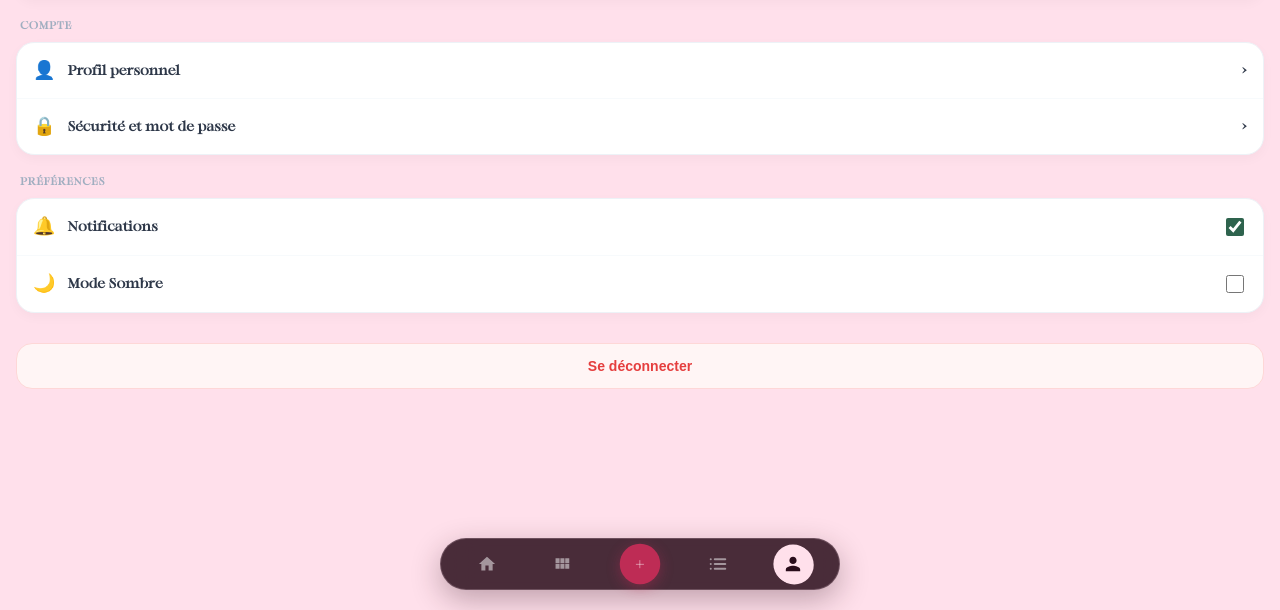
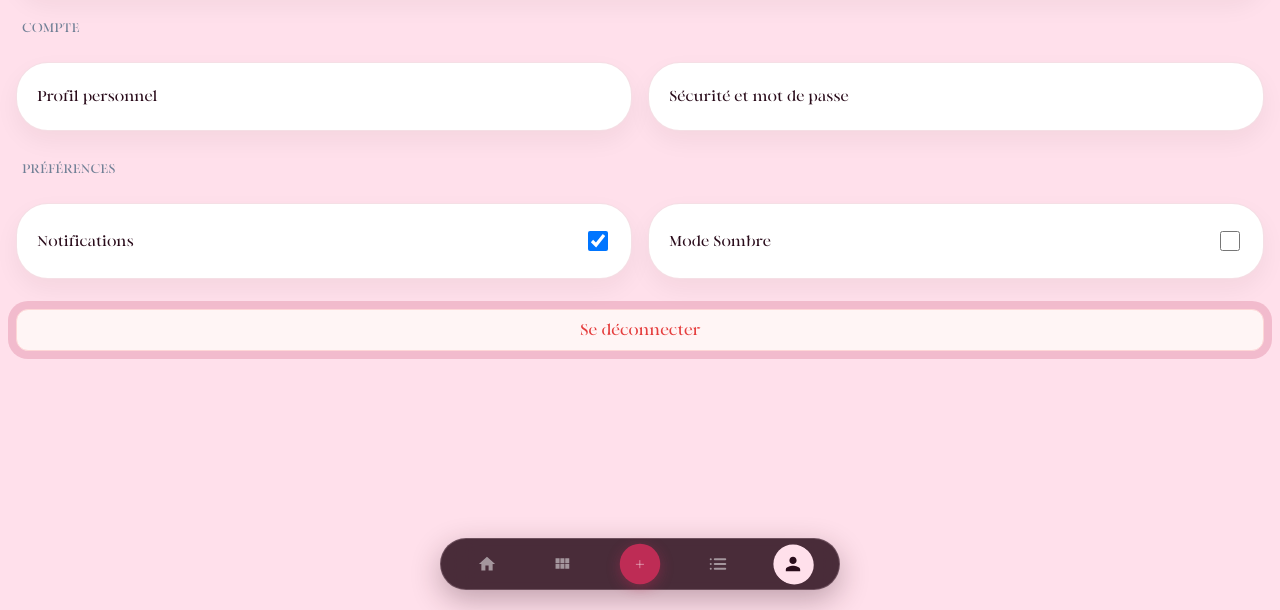
Before and after one commit to dev-website-design/Despensa, a plain HTML site: page configuracion.html in a window 1280 px wide. Shown: the part 190-800 px from the top of the page. Drawn offline with Linux system fonts and the light colour scheme.

Commit message:
Actualizar configuracion.html

```diff
--- a/configuracion.html
+++ b/configuracion.html
@@ -7,7 +7,7 @@
   <link rel="stylesheet" href="assets/styles.css">
 
   <style>
-    /* Eliminamos la simulación de móvil para que ocupe toda la pantalla */
+    /* Eliminamos exclusivamente el contenedor de simulación móvil para pantalla completa */
     .app-container {
       max-width: 100% !important;
       width: 100% !important;
@@ -17,113 +17,9 @@
       background: transparent !important;
       box-shadow: none !important;
       border-radius: 0 !important;
+      border: none !important;
     }
 
-    .page-title {
-      font-size: 22px;
-      font-weight: 800;
-      color: #1a202c;
-      margin-bottom: 20px;
-    }
-
-    /* Estilos de las tarjetas de configuración basadas en la imagen */
-    .settings-section-title {
-      font-size: 11px;
-      font-weight: 700;
-      color: #a0aec0;
-      letter-spacing: 0.05em;
-      margin: 20px 0 10px 4px;
-      text-transform: uppercase;
-    }
-
-    .profile-card-settings {
-      background: #ffffff;
-      border-radius: 18px;
-      padding: 16px;
-      display: flex;
-      align-items: center;
-      gap: 14px;
-      box-shadow: 0 4px 12px rgba(0, 0, 0, 0.03);
-      border: 1px solid #edf2f7;
-      margin-bottom: 10px;
-    }
-
-    .profile-avatar {
-      width: 50px;
-      height: 50px;
-      border-radius: 50%;
-      background-color: #dce6e0;
-      display: flex;
-      align-items: center;
-      justify-content: center;
-      font-size: 24px;
-    }
-
-    .profile-info h3 {
-      font-size: 15px;
-      font-weight: 700;
-      color: #2d3748;
-    }
-
-    .profile-info p {
-      font-size: 12px;
-      color: #718096;
-    }
-
-    .settings-group {
-      background: #ffffff;
-      border-radius: 18px;
-      overflow: hidden;
-      box-shadow: 0 4px 12px rgba(0, 0, 0, 0.03);
-      border: 1px solid #edf2f7;
-      margin-bottom: 10px;
-    }
-
-    .settings-item {
-      display: flex;
-      align-items: center;
-      justify-content: space-between;
-      padding: 16px;
-      text-decoration: none;
-      color: #2d3748;
-      border-bottom: 1px solid #f7fafc;
-      font-size: 14px;
-      font-weight: 600;
-    }
-
-    .settings-item:last-child {
-      border-bottom: none;
-    }
-
-    .settings-item-left {
-      display: flex;
-      align-items: center;
-      gap: 12px;
-    }
-
-    .settings-icon {
-      font-size: 18px;
-    }
-
-    .btn-logout {
-      width: 100%;
-      background-color: #fff5f5;
-      color: #e53e3e;
-      border: 1px solid #fed7d7;
-      padding: 14px;
-      border-radius: 16px;
-      font-weight: 700;
-      font-size: 14px;
-      cursor: pointer;
-      margin-top: 20px;
-      transition: background 0.2s;
-    }
-
-    .btn-logout:hover {
-      background-color: #fed7d7;
-    }
-
-    /* Dock Flotante Inferior */
     .floating-dock {
       position: fixed !important;
       bottom: 20px !important;
@@ -161,61 +57,60 @@
 <body>
 
   <div class="app-container">
-    <h1 class="page-title">Paramètres</h1>
+    <!-- Encabezado de Sección -->
+    <div class="section-header">
+      <h2 class="section-title">Parámetros</h2>
+    </div>
 
-    <!-- Tarjeta de Perfil -->
-    <div class="profile-card-settings">
-      <div class="profile-avatar">👩</div>
-      <div class="profile-info">
-        <h3>Sophie Martin</h3>
-        <p>sophie.martin@example.com</p>
+    <!-- Perfil -->
+    <div class="hero-card">
+      <div class="hero-info">
+        <h1 class="hero-title">Sophie Martin</h1>
+        <p class="hero-subtitle">sophie.martin@example.com</p>
       </div>
     </div>
 
     <!-- Sección Compte -->
-    <div class="settings-section-title">Compte</div>
-    <div class="settings-group">
-      <a href="perfil.html" class="settings-item">
-        <div class="settings-item-left">
-          <span class="settings-icon">👤</span>
-          <span>Profil personnel</span>
+    <div class="section-header" style="margin-top: 20px;">
+      <h2 class="section-title" style="font-size: 13px; color: #718096; text-transform: uppercase;">Compte</h2>
+    </div>
+
+    <div class="grid-container">
+      <a href="perfil.html" class="hero-card" style="text-decoration: none; display: block; margin-bottom: 10px;">
+        <div class="hero-info">
+          <p class="hero-title" style="font-size: 15px;">Profil personnel</p>
         </div>
-        <span>›</span>
       </a>
-      <a href="#" class="settings-item">
-        <div class="settings-item-left">
-          <span class="settings-icon">🔒</span>
-          <span>Sécurité et mot de passe</span>
+      <a href="#" class="hero-card" style="text-decoration: none; display: block; margin-bottom: 10px;">
+        <div class="hero-info">
+          <p class="hero-title" style="font-size: 15px;">Sécurité et mot de passe</p>
         </div>
-        <span>›</span>
       </a>
     </div>
 
     <!-- Sección Préférences -->
-    <div class="settings-section-title">Préférences</div>
-    <div class="settings-group">
-      <div class="settings-item">
-        <div class="settings-item-left">
-          <span class="settings-icon">🔔</span>
-          <span>Notifications</span>
-        </div>
-        <!-- Toggle Switch Simple -->
-        <input type="checkbox" checked style="accent-color: #2e634d; width: 18px; height: 18px; cursor: pointer;">
+    <div class="section-header" style="margin-top: 20px;">
+      <h2 class="section-title" style="font-size: 13px; color: #718096; text-transform: uppercase;">Préférences</h2>
+    </div>
+
+    <div class="grid-container">
+      <div class="hero-card" style="display: flex; align-items: center; justify-content: space-between; margin-bottom: 10px;">
+        <span class="hero-title" style="font-size: 15px;">Notifications</span>
+        <input type="checkbox" checked style="width: 20px; height: 20px; cursor: pointer;">
       </div>
-      <div class="settings-item">
-        <div class="settings-item-left">
-          <span class="settings-icon">🌙</span>
-          <span>Mode Sombre</span>
-        </div>
-        <input type="checkbox" style="accent-color: #2e634d; width: 18px; height: 18px; cursor: pointer;">
+      <div class="hero-card" style="display: flex; align-items: center; justify-content: space-between; margin-bottom: 10px;">
+        <span class="hero-title" style="font-size: 15px;">Mode Sombre</span>
+        <input type="checkbox" style="width: 20px; height: 20px; cursor: pointer;">
       </div>
     </div>
 
     <!-- Botón Cerrar Sesión -->
-    <button class="btn-logout">Se déconnecter</button>
+    <button class="btn-primary" style="width: 100%; margin-top: 20px; background-color: #fff5f5; color: #e53e3e; border: 1px solid #fed7d7;">
+      Se déconnecter
+    </button>
   </div>
 
-  <!-- Dock Flotante (Configuración activa en el último ícono o perfil según corresponda) -->
+  <!-- DOCK FLOTANTE INFERIOR -->
   <nav class="floating-dock">
     <div id="dock-indicator" class="dock-indicator"></div>
 
@@ -251,7 +146,8 @@
     </a>
   </nav>
 
-  <!-- Script para la animación y posicionamiento del indicador -->
+  <script type="module" src="app.js"></script>
+
   <script>
     document.addEventListener('DOMContentLoaded', () => {
       const dock = document.querySelector('.floating-dock');
```
